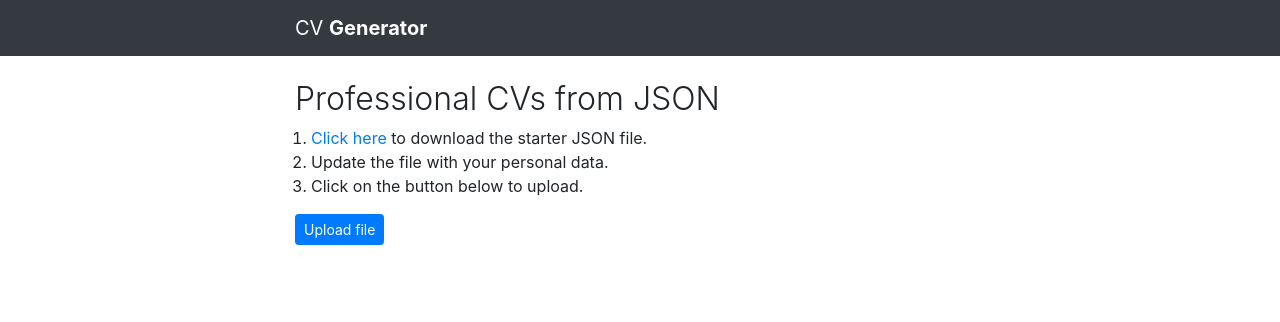
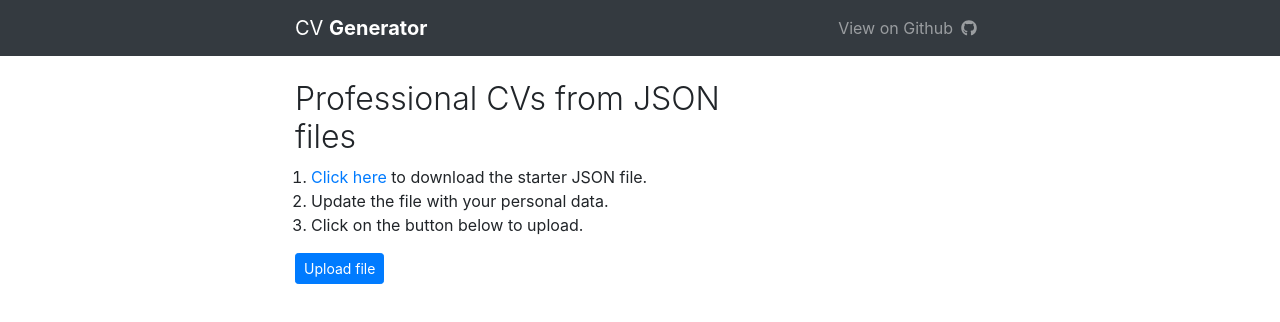
Before and after one commit to rbika/json-cv-generator, a React (Create React App) app: page / in a window 1280 px wide. Shown: the top 322 px of the page. Built offline with nearby package versions, Linux system fonts and the light colour scheme.

Commit message:
Add link to Github

```diff
--- a/src/components/Header/Header.tsx
+++ b/src/components/Header/Header.tsx
@@ -2,6 +2,8 @@
 
 import Navbar, { NavbarProps } from 'react-bootstrap/Navbar'
 import Container from 'react-bootstrap/Container'
+import Nav from 'react-bootstrap/Nav'
+import { FaGithub } from 'react-icons/fa'
 
 export default function Header(navProps: NavbarProps): JSX.Element {
   return (
@@ -16,6 +18,14 @@ export default function Header(navProps: NavbarProps): JSX.Element {
         <Navbar.Brand href="/">
           CV <b>Generator</b>
         </Navbar.Brand>
+        <Nav>
+          <Nav.Link
+            href="https://github.com/rbika/json-cv-generator"
+            css={{ display: 'flex', alignItems: 'center' }}
+          >
+            View on Github <FaGithub css={{ marginLeft: '0.5rem' }} />
+          </Nav.Link>
+        </Nav>
       </Container>
     </Navbar>
   )
--- a/src/pages/HomePage/HomePage.tsx
+++ b/src/pages/HomePage/HomePage.tsx
@@ -13,7 +13,7 @@ export default function HomePage(_props: RouteComponentProps): JSX.Element {
       <Row>
         <Col xs={8}>
           <div>
-            <h2 css={{ fontWeight: 300 }}>Professional CVs from JSON</h2>
+            <h2 css={{ fontWeight: 300 }}>Professional CVs from JSON files</h2>
             <Instructions />
           </div>
         </Col>
```
Also changed, not shown: 1 other file (tests, documents, lock files or other folders).
